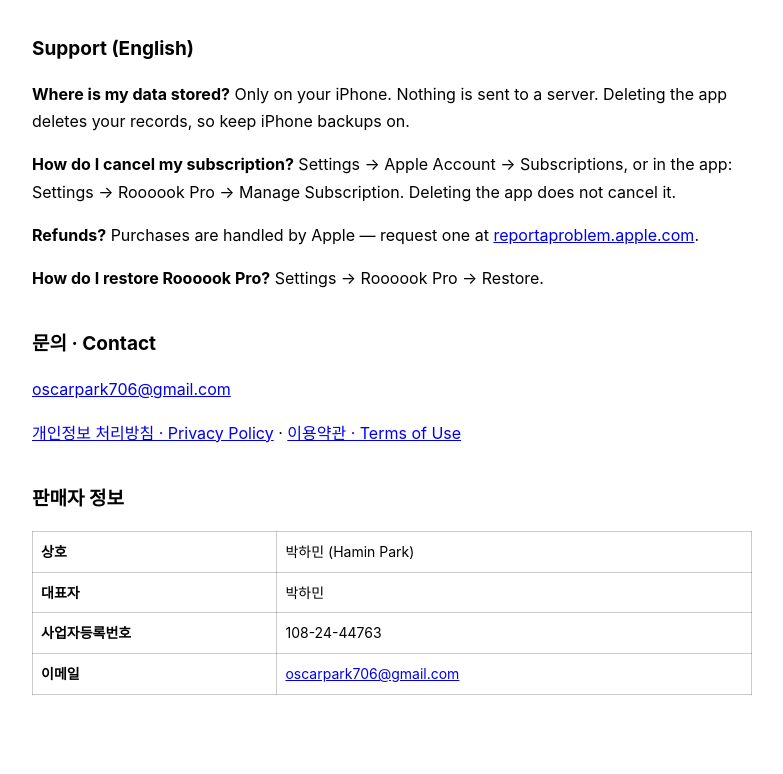
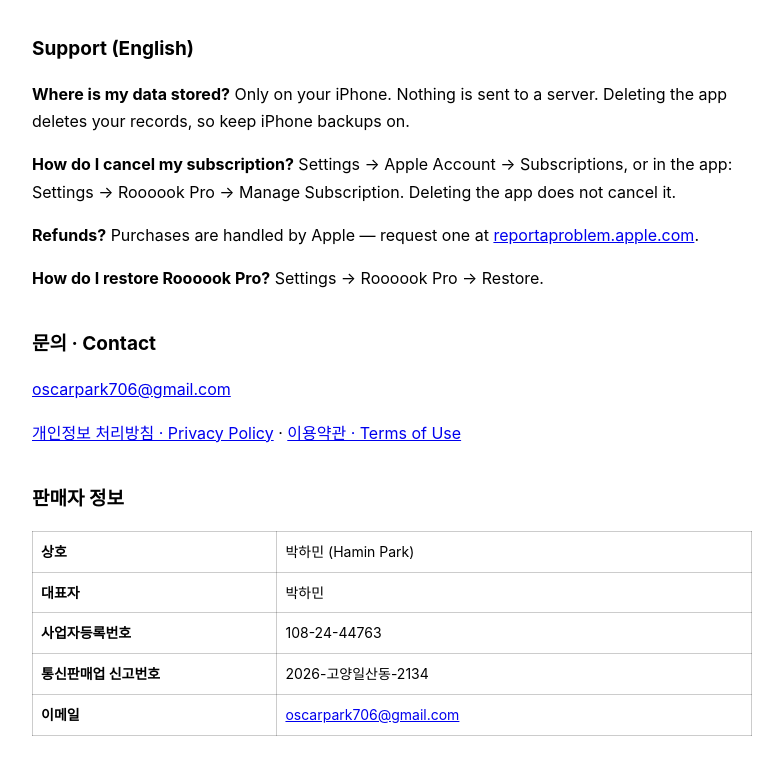
Before and after one commit to Fluorinee9/roooook, a plain HTML site: page index.html in a window 1280 px wide. Shown: the part 768-1542 px from the top of the page, without its empty margins (248-1031 px from the left). Drawn offline with Linux system fonts and the light colour scheme.

Commit message:
통신판매업 신고번호 추가

```diff
--- a/index.html
+++ b/index.html
@@ -40,6 +40,7 @@
   <tr><th>상호</th><td>박하민 (Hamin Park)</td></tr>
   <tr><th>대표자</th><td>박하민</td></tr>
   <tr><th>사업자등록번호</th><td>108-24-44763</td></tr>
+  <tr><th>통신판매업 신고번호</th><td>2026-고양일산동-2134</td></tr>
   <tr><th>이메일</th><td><a href="mailto:oscarpark706@gmail.com">oscarpark706@gmail.com</a></td></tr>
 </table>
 </body>
```
Also changed, not shown: terms.html (+1 -0 lines).
